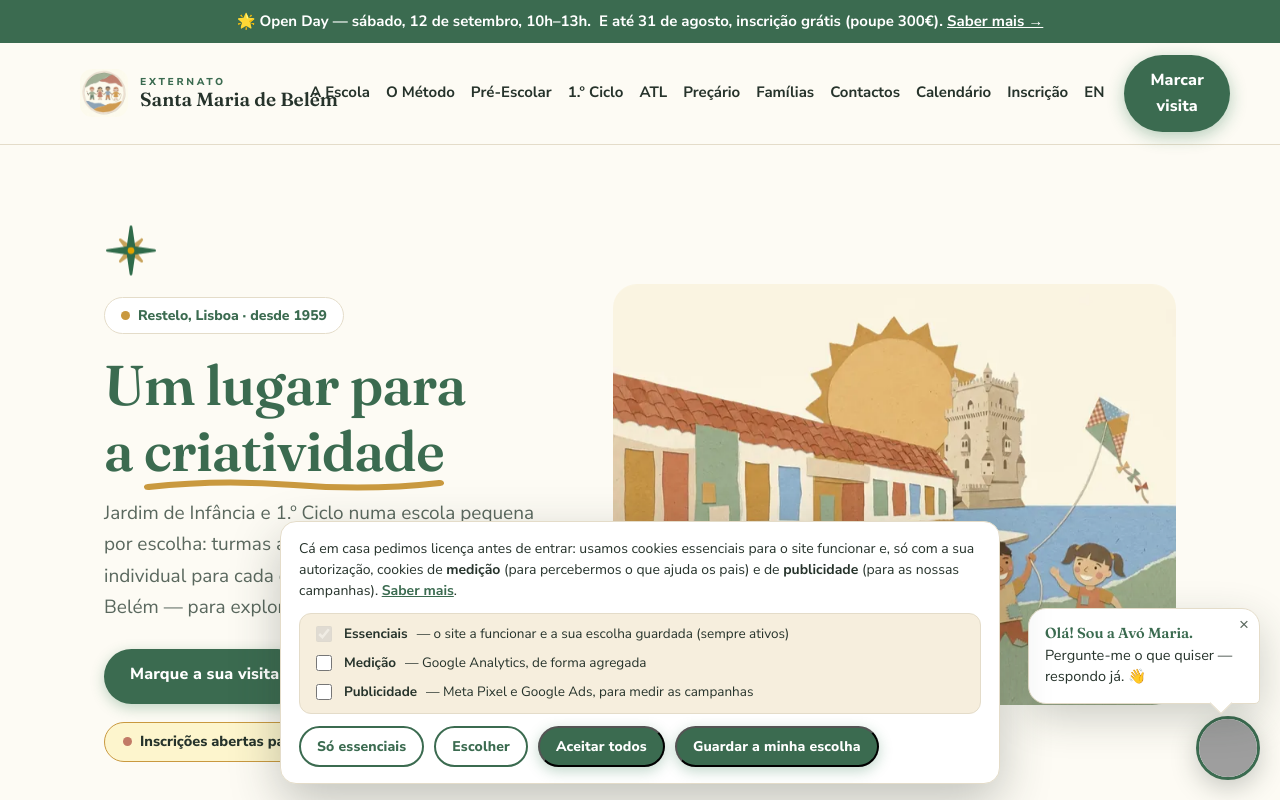
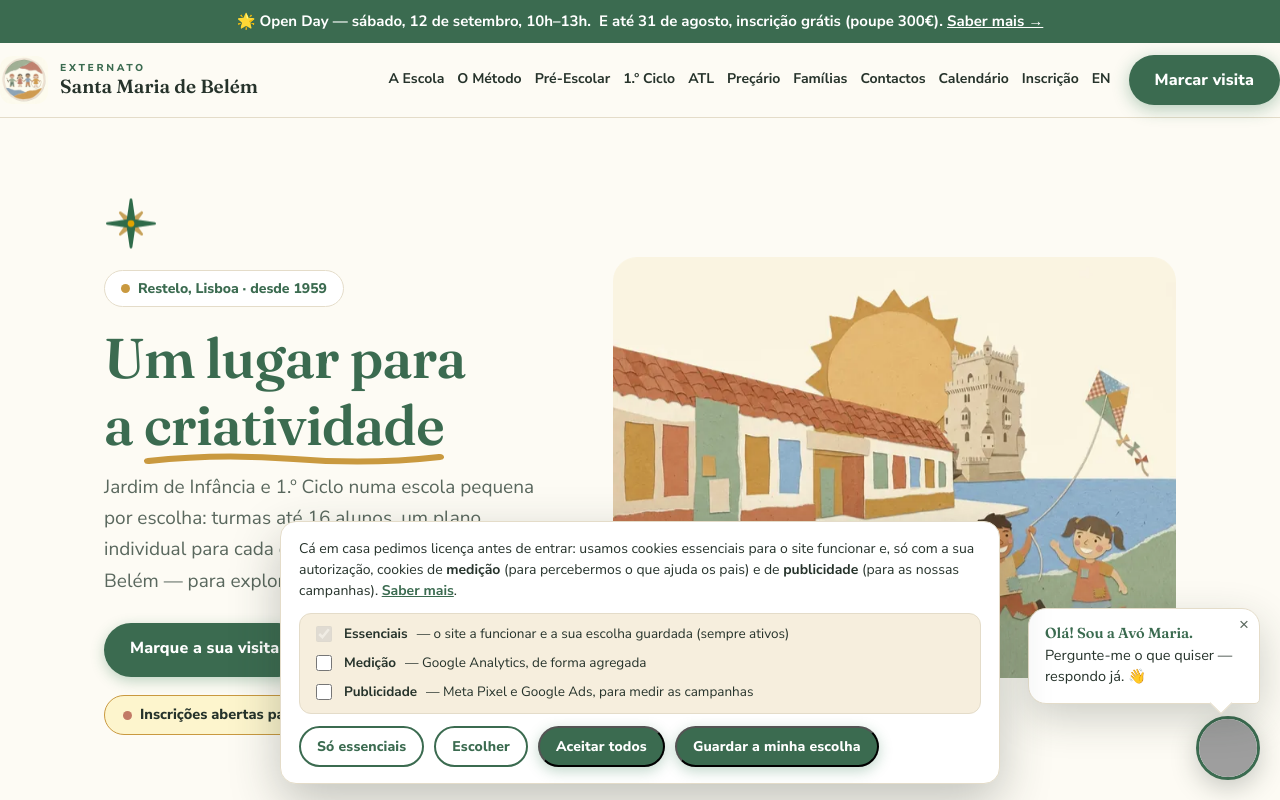
Before and after one commit to weareterrae/externatosantamariadebelem, a website: page index.html in a window 1280 px wide. Shown: the top 800 px of the page. Drawn offline with Linux system fonts and the light colour scheme; grey boxes are pictures that could not be loaded.

Commit message:
fix(header): cabeçalho mais largo + menu apertado + colapso a 1240px (11 itens deixavam de caber e sobrepunham a marca)

```diff
--- a/estilos.css
+++ b/estilos.css
@@ -100,7 +100,8 @@
     backdrop-filter: blur(8px);
     border-bottom: 1px solid var(--card-border);
   }
-  .nav { display: flex; align-items: center; gap: 20px; padding: 12px 0; }
+  .nav { display: flex; align-items: center; gap: 18px; padding: 12px 0; }
+  .wrap.nav { max-width: 1300px; } /* o cabeçalho precisa de mais largura que o conteúdo (mais itens de menu) */
   .brand { display: flex; align-items: center; gap: 12px; text-decoration: none; margin-right: auto; }
   .brand-mark { height: 48px; width: auto; border-radius: 12px; }
   .brand-nome { display: flex; flex-direction: column; line-height: 1.05; white-space: nowrap; font-family: "Fraunces", Georgia, serif; font-weight: 600; font-size: 19px; color: var(--ink); }
@@ -109,12 +110,11 @@
     .brand-mark { height: 44px; }
     .brand-nome { display: none; }
   }
-  nav.menu { display: flex; gap: 16px; }
+  nav.menu { display: flex; gap: 13px; }
   nav.menu a {
-    text-decoration: none; color: var(--ink); font-weight: 700; font-size: 15px; white-space: nowrap;
+    text-decoration: none; color: var(--ink); font-weight: 700; font-size: 14px; white-space: nowrap;
     border-bottom: 3px solid transparent; padding: 4px 0;
   }
-  @media (max-width: 1120px) { nav.menu { gap: 13px; } nav.menu a { font-size: 14px; } }
   nav.menu a:hover { border-bottom-color: var(--amarelo); }
   .btn {
     display: inline-block; text-decoration: none; text-align: center;
@@ -138,7 +138,7 @@
   /* ---------- menu mobile (hambúrguer) ---------- */
   .hamburguer { display: none; background: none; border: none; cursor: pointer; padding: 8px; }
   .hamburguer svg { display: block; width: 26px; height: 26px; stroke: var(--verde); stroke-width: 2.4; stroke-linecap: round; fill: none; }
-  @media (max-width: 860px) {
+  @media (max-width: 1240px) {
     .nav { gap: 10px; }
     .nav > .btn { padding: 10px 18px; font-size: 15px; }
     .hamburguer { display: block; }
```
